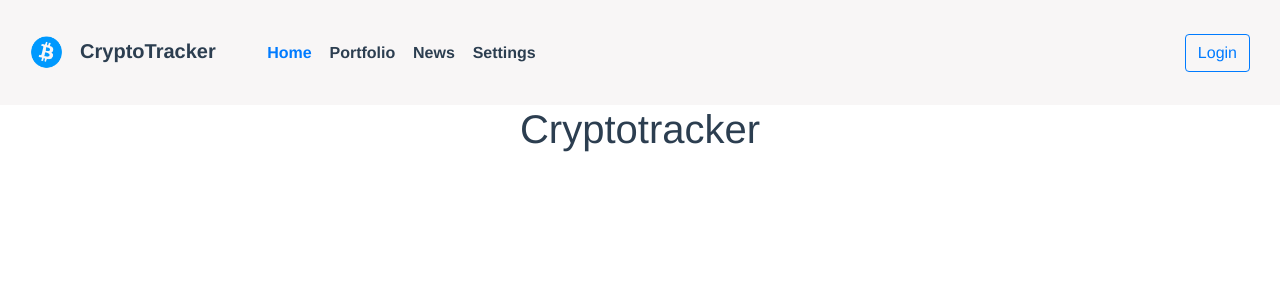
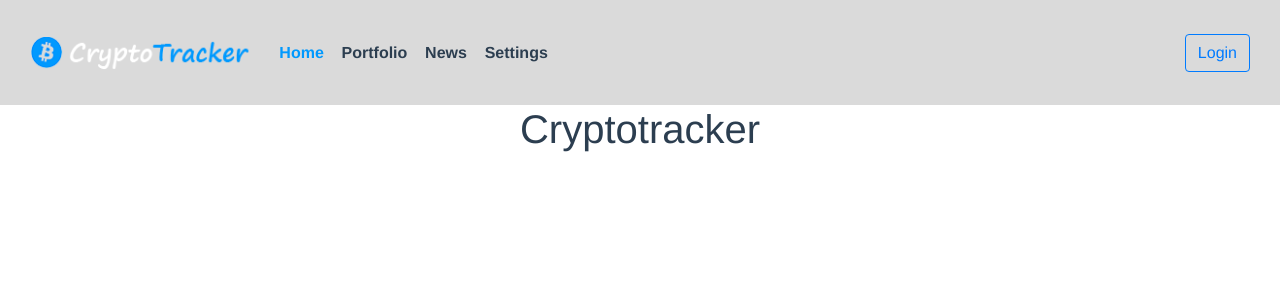
Before and after one commit to LukaBrodaric/CryptoTracker-pi, a Vue app: page / in a window 1280 px wide. Shown: the top 300 px of the page. Built offline with nearby package versions, Linux system fonts and the light colour scheme.

Commit message:
Updatean navbar

```diff
--- a/src/App.vue
+++ b/src/App.vue
@@ -2,13 +2,12 @@
   <nav id="nav" class="navbar navbar-expand-lg navbar-light bg-light">
     <a class="navbar-brand" href="#">
       <img
-        src="@/assets/CT_logo_1.png"
+        src="@/assets/logoproba2.png"
         height="35"
         class="d-inline-block align-center"
         alt=""
         loading="lazy"
       />
-      &nbsp; CryptoTracker
     </a>
     <button
       class="navbar-toggler"
@@ -25,7 +24,6 @@
     <div class="collapse navbar-collapse" id="navbarNavAltMarkup">
       <ul class="navbar-nav mr-auto mt-2 mt-lg-0">
         <li class="nav-item">
-          &nbsp;&nbsp;&nbsp;&nbsp;&nbsp;&nbsp;&nbsp;
           <router-link to="/">Home</router-link>
         </li>
         &nbsp;&nbsp;&nbsp;&nbsp;
@@ -41,7 +39,7 @@
           <router-link to="/settings">Settings</router-link>
         </li>
       </ul>
-
+      <br />
       <button class="btn btn-outline-primary my-2 my-sm-0" type="submit">
         Login
       </button>
@@ -61,13 +59,13 @@
 
 #nav {
   padding: 30px;
-  background-color: rgba(206, 194, 194, 0.144) !important;
+  background-color: rgba(0, 0, 0, 0.144) !important;
   a {
     font-weight: bold;
     color: #2c3e50;
 
     &.router-link-exact-active {
-      color: #007bff;
+      color: #0099fe;
     }
   }
 }
```
Also changed, not shown: src/assets/logoproba2.png (added).
